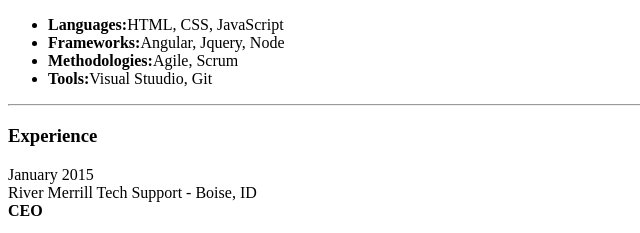
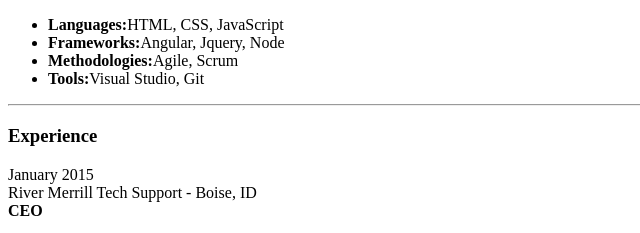
Before and after one commit to GrahamOlson/MyResume, a plain HTML site: page index.html in a window 1280 px wide. Shown: the part 407-640 px from the top of the page, 0-640 px from the left. Drawn offline with Linux system fonts and the light colour scheme; files whose address does not match are found by name.

Commit message:
you spelt studio wrong. love u

```diff
--- a/index.html
+++ b/index.html
@@ -28,7 +28,7 @@
 				<li><b>Languages:</b>HTML, CSS, JavaScript</li>
 				<li><b>Frameworks:</b>Angular, Jquery, Node</li>
 				<li><b>Methodologies:</b>Agile, Scrum</li>
-				<li><b>Tools:</b>Visual Stuudio, Git</li>
+				<li><b>Tools:</b>Visual Studio, Git</li>
 			</ul>
 			<hr/>
 	</section>
```
